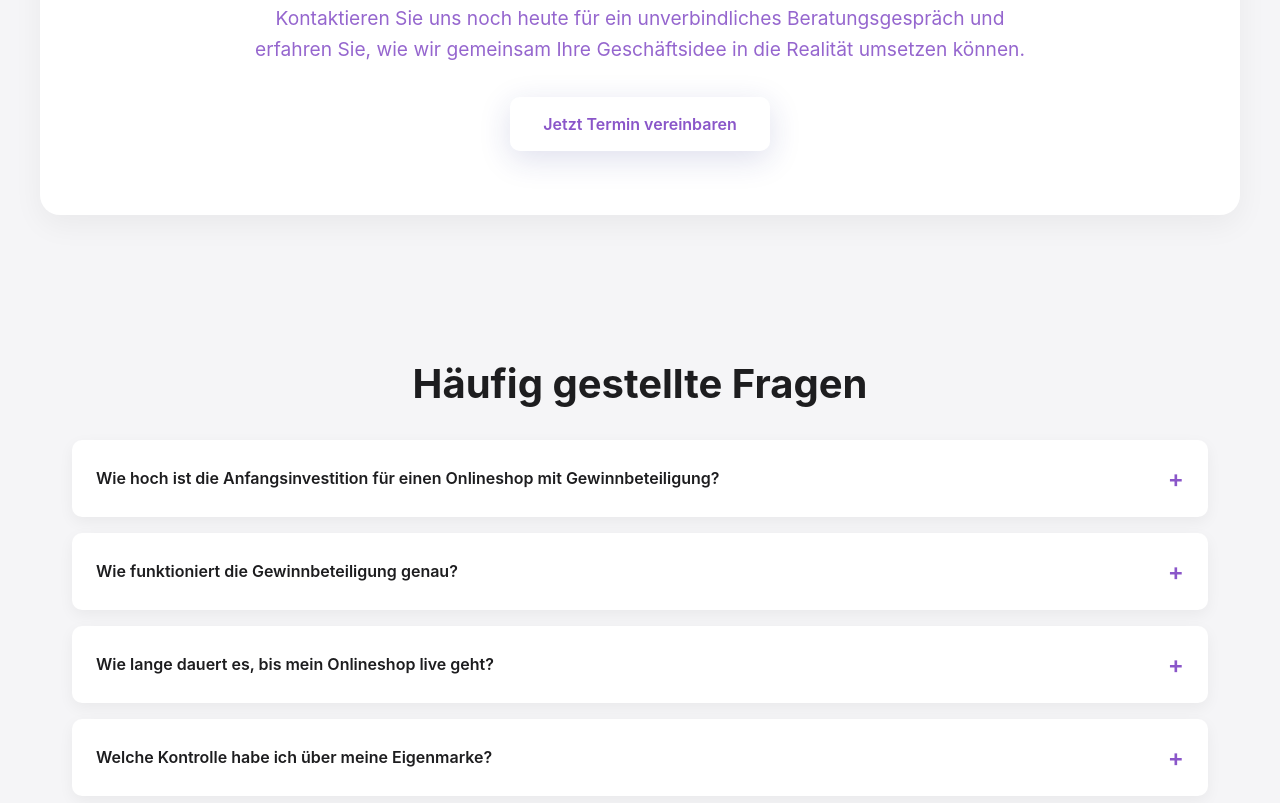
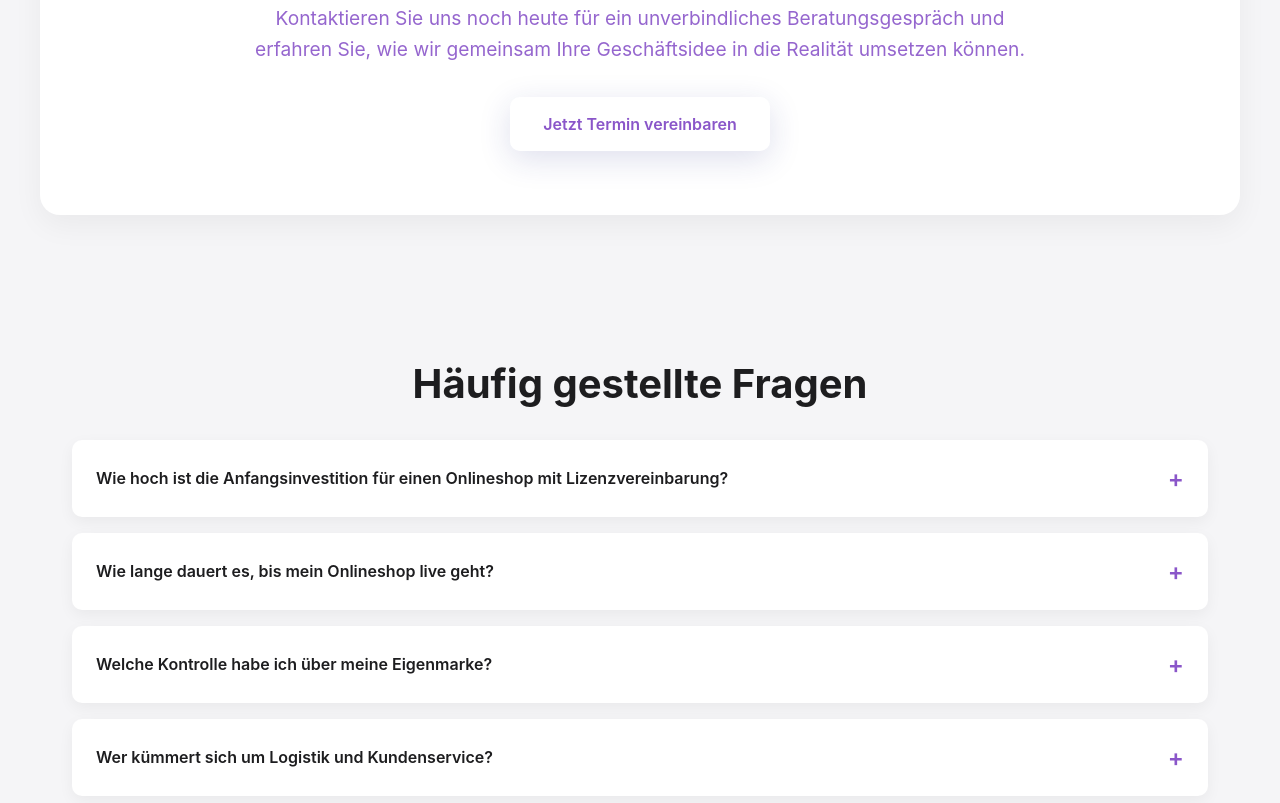
Before and after one commit to salvatorere/salvatorere.github.io, a website: page brands.html in a window 1280 px wide. Shown: the part 1997-2800 px from the top of the page. Drawn offline with Linux system fonts and the light colour scheme.

Commit message:
Add files via upload

```diff
--- a/brands.html
+++ b/brands.html
@@ -618,7 +618,7 @@
                 <div class="process-step">
                     <div class="step-number">1</div>
                     <h3>Bedarfsanalyse</h3>
-                    <p>Wir analysieren Ihren Markt, Ihre Zielgruppe und Ihre Geschäftsziele, um eine maßgeschneiderte Strategie zu entwickeln.</p>
+                    <p>Wir analysieren Ihren Markt, Ihre Zielgruppe und Ihre Geschäftsziele, um eine massgeschneiderte Strategie zu entwickeln.</p>
                 </div>
 
                 <div class="process-step">
@@ -712,16 +712,9 @@
             <h2>Häufig gestellte Fragen</h2>
 
             <div class="faq-item">
-                <div class="faq-question">Wie hoch ist die Anfangsinvestition für einen Onlineshop mit Gewinnbeteiligung?</div>
+                <div class="faq-question">Wie hoch ist die Anfangsinvestition für einen Onlineshop mit Lizenzvereinbarung?</div>
                 <div class="faq-answer">
-                    <p>Die Höhe der Anfangsinvestition variiert je nach Umfang und Komplexität des Projekts. Wir bieten flexible Modelle an, die auch mit minimaler Anfangsinvestition starten können. In einem persönlichen Gespräch analysieren wir Ihre Bedürfnisse und erstellen ein maßgeschneidertes Angebot, das Ihren finanziellen Möglichkeiten entspricht.</p>
-                </div>
-            </div>
-
-            <div class="faq-item">
-                <div class="faq-question">Wie funktioniert die Gewinnbeteiligung genau?</div>
-                <div class="faq-answer">
-                    <p>Die Gewinnbeteiligung basiert auf einem transparenten Modell, bei dem Sie einen festgelegten Prozentsatz des Nettogewinns erhalten. Je nach Vereinbarung kann dieser zwischen 20% und 30% liegen. Wir erstellen monatliche Abrechnungen und detaillierte Berichte, damit Sie stets den vollen Überblick über die Geschäftsentwicklung haben.</p>
+                    <p>Die Höhe der Anfangsinvestition variiert je nach Umfang und Komplexität des Projekts. Wir bieten flexible Modelle an, die auch mit minimaler Anfangsinvestition starten können. In einem persönlichen Gespräch analysieren wir Ihre Bedürfnisse und erstellen ein massgeschneidertes Angebot, das Ihren finanziellen Möglichkeiten entspricht.</p>
                 </div>
             </div>
 
```
Also changed, not shown: index.html (+2 -2 lines).
